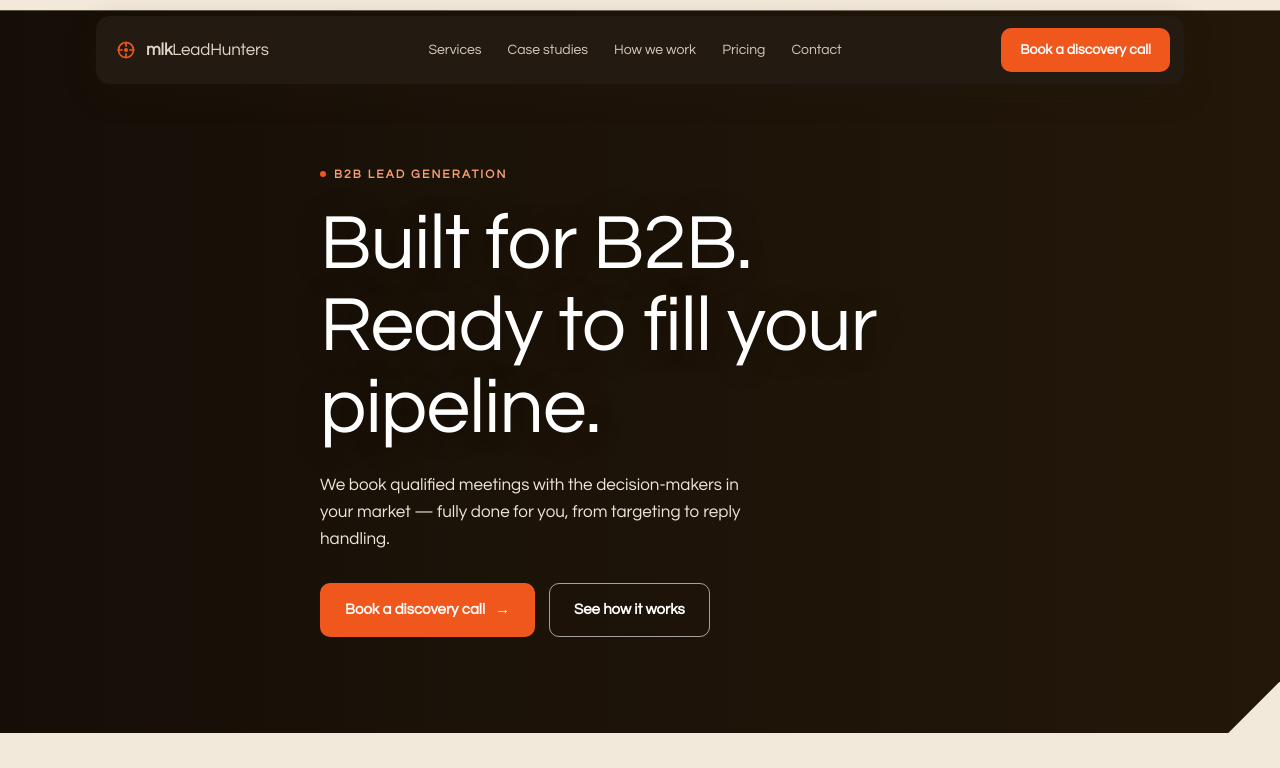
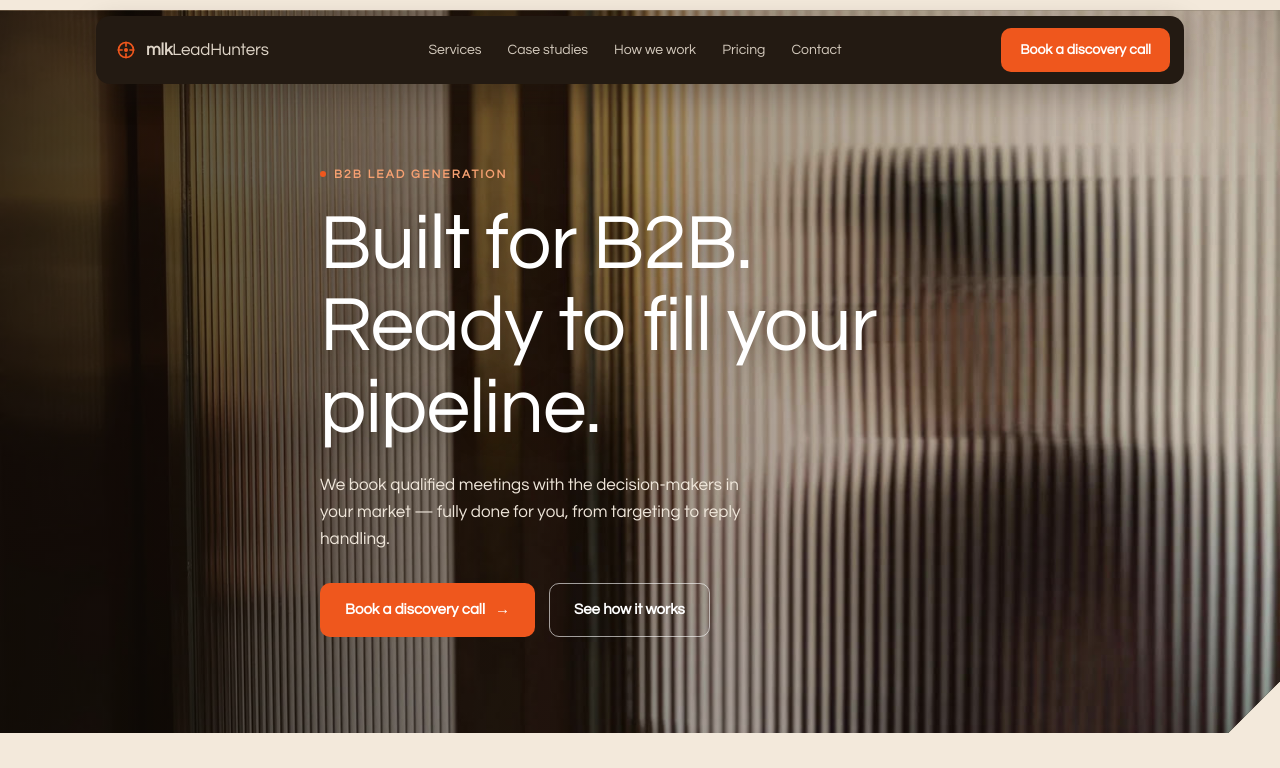
Before and after one commit to joanacodes/mlkleadhunters-cold-emailing-agency, a plain HTML site: page index.html in a window 1280 px wide. Shown: the top 768 px of the page. Drawn offline with Linux system fonts and the light colour scheme.

Commit message:
Update index.html

```diff
--- a/index.html
+++ b/index.html
@@ -96,7 +96,7 @@
   .hero{position:relative;min-height:90vh;display:flex;align-items:flex-start;color:#fff;overflow:hidden;
     background:
       linear-gradient(90deg, rgba(18,12,7,.82) 0%, rgba(18,12,7,.45) 42%, rgba(18,12,7,.10) 100%),
-      url('mlkleadhunters_cold_emailing_agency_hero_section.jpg') center/cover no-repeat #241809;
+      url('mlkleadhunters_cold_emailing_agency_hero-section.jpg') center/cover no-repeat #241809;
     clip-path:polygon(0 0,100% 0,100% calc(100% - 52px),calc(100% - 52px) 100%,0 100%)}
   .hero-photo-note{position:absolute;top:96px;right:26px;font-size:11px;letter-spacing:.14em;text-transform:uppercase;color:rgba(255,255,255,.5)}
   .hero .wrap{padding-top:150px;padding-bottom:96px;position:relative;z-index:2}
```
